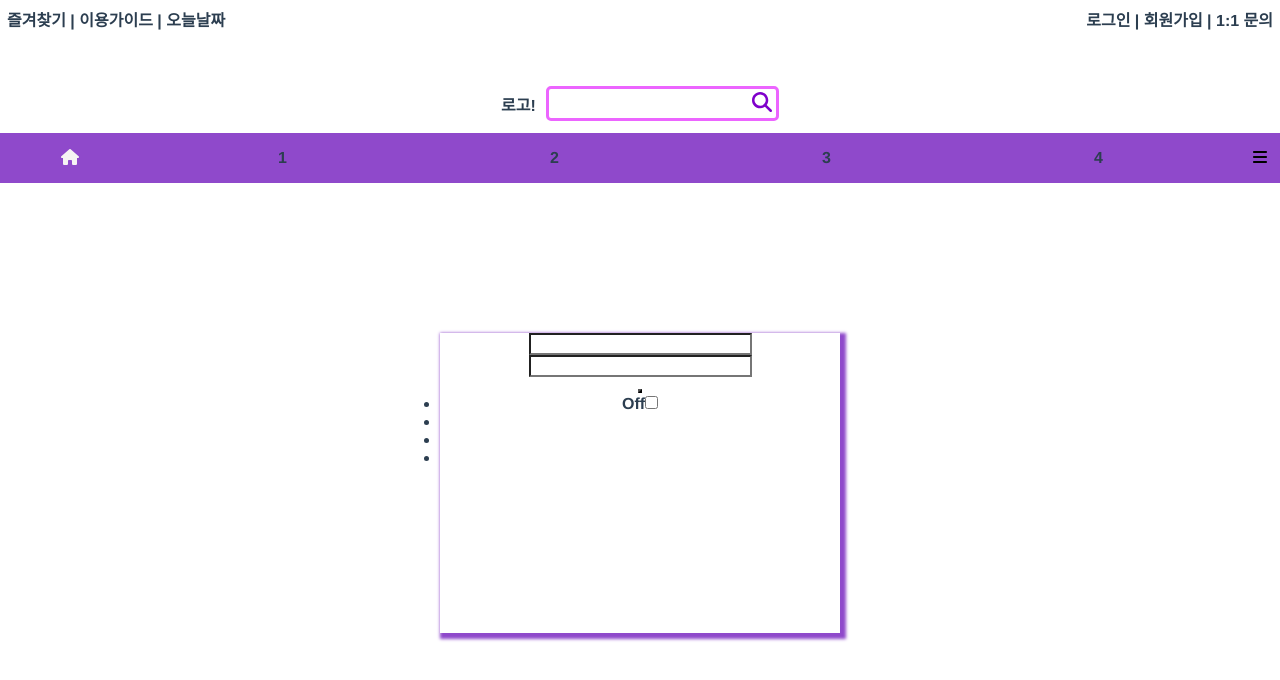
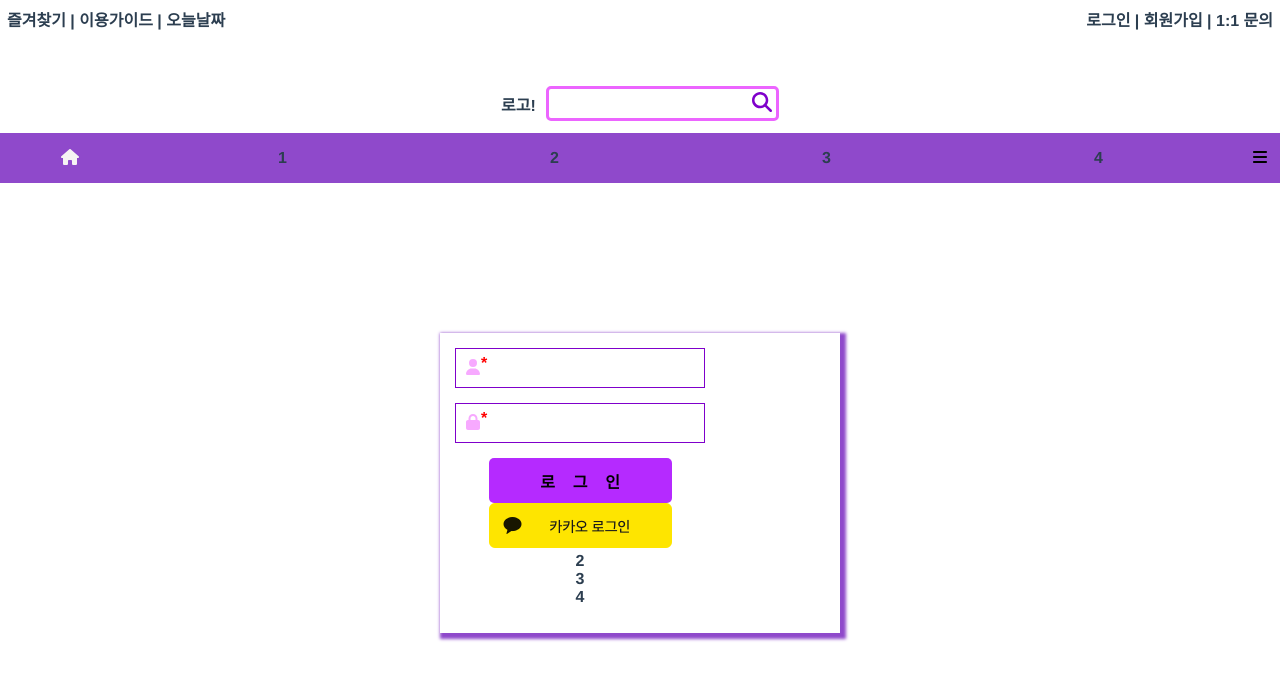
Before and after one commit to Ohjinseo2022/MiniSite, a Vue app in the folder frontend/: page /login in a window 1280 px wide. Shown: the top 680 px of the page. Built offline with nearby package versions, Linux system fonts and the light colour scheme.

Commit message:
로그인 페이지 디자인중

```diff
--- a/frontend/src/components/article/login.vue
+++ b/frontend/src/components/article/login.vue
@@ -1,35 +1,76 @@
 <template>
   <div class="loginBox">
-    <div><input type="text" /></div>
-    <div><input type="password" /></div>
-    <div><button></button></div>
-    <div>
-      <ul>
-        <li>
-          <ToggleButton />
-        </li>
-        <li></li>
-        <li></li>
-        <li></li>
-      </ul>
+    <div class="innerBox">
+      <div class="inputBox">
+        <label for="idinput">
+          <font-awesome-icon class="icon" icon="fa-solid fa-user" /></label
+        ><input
+          id="idinput"
+          type="text"
+          @keyup.enter="onSubmit()"
+          @input="oninputId()"
+          v-model="id"
+        />
+        <span :class="{ clear: clearid, warning: true }">*</span>
+      </div>
+      <div class="inputBox">
+        <label for="pwdinput">
+          <font-awesome-icon class="icon" icon="fa-solid fa-lock" /></label
+        ><input
+          id="pwdinput"
+          type="password"
+          @keyup.enter="onSubmit()"
+          @input="oninputPwd()"
+          v-model="pwd"
+        /><span :class="{ clear: clearpwd, warning: true }">*</span>
+      </div>
+      <div>
+        <button class="loginbtn">
+          로&nbsp;&nbsp;&nbsp;&nbsp;그&nbsp;&nbsp;&nbsp;&nbsp;인
+        </button>
+      </div>
+      <div>
+        <ul class="moreLogin">
+          <li>
+            <button class="kakao"></button>
+          </li>
+          <li>2</li>
+          <li>3</li>
+          <li>4</li>
+        </ul>
+      </div>
+      <div></div>
     </div>
-    <div></div>
   </div>
 </template>
 <script>
-import ToggleButton from '../element/ToggleButton.vue'
 export default {
-  components: { ToggleButton },
+  components: {},
   data() {
     return {
-      sampleData: ''
+      id: '',
+      pwd: '',
+      clearid: 0,
+      clearpwd: 0
     }
   },
   setup() {},
   created() {},
   mounted() {},
   unmounted() {},
-  methods: {}
+
+  computed: {},
+  methods: {
+    oninputId() {
+      this.clearid = this.id === '' ? 0 : 1
+    },
+    oninputPwd() {
+      this.clearpwd = this.pwd === '' ? 0 : 1
+    },
+    onSubmit() {
+      console.log(this.id + this.pwd)
+    }
+  }
 }
 </script>
 <style scoped>
@@ -39,8 +80,73 @@ export default {
   height: 300px;
   box-shadow: 3px 3px 3px 3px #8f49cb;
 }
+.innerBox {
+  position: absolute;
+}
 .box {
   text-align: center;
   margin-bottom: 30px;
 }
+
+.moreLogin {
+  width: 183px;
+  list-style: none;
+  margin: 0 auto;
+}
+
+.loginbtn {
+  width: 183px;
+  height: 45px;
+  border: 0px;
+  background-color: #b52aff;
+  border-radius: 5px;
+}
+.loginbtn:active {
+  background-color: #7f00cb;
+}
+.kakao {
+  background-image: url('@/img/kakao_login_medium_narrow.png');
+  background-size: cover;
+  width: 183px;
+  height: 45px;
+  border: 0;
+}
+
+.kakao:hover {
+  cursor: pointer;
+}
+input {
+  border: 0;
+  outline: none;
+  width: 220px;
+  font-size: 20px;
+  margin-left: 10px;
+}
+.inputBox {
+  border: 1px solid #7f00cb;
+  height: 40px;
+  width: 250px;
+  position: relative;
+  display: flex;
+
+  justify-content: center;
+  align-items: center;
+  padding-left: 16px;
+  margin: 15px;
+}
+
+.icon {
+  color: #f7a9ff;
+}
+
+.warning {
+  position: absolute;
+  left: 25px;
+  top: 5px;
+  color: red;
+}
+
+.clear {
+  display: none;
+}
 </style>
--- a/frontend/src/main.js
+++ b/frontend/src/main.js
@@ -13,16 +13,17 @@ import { FontAwesomeIcon } from '@fortawesome/vue-fontawesome'
 import {
   faMagnifyingGlass,
   faHouse,
-  faBars
+  faBars,
+  faUser,
+  faLock
 } from '@fortawesome/free-solid-svg-icons'
 
 // <font-awesome-icon icon="fa-sharp fa-solid fa-magnifying-glass" />
 /* add icons to the library */
-library.add(faMagnifyingGlass, faHouse, faBars)
+library.add(faMagnifyingGlass, faHouse, faBars, faUser, faLock)
 
 createApp(App)
   .component('font-awesome-icon', FontAwesomeIcon)
-
   .use(store)
   .use(router)
   .mount('#app')
```
Also changed, not shown: frontend/src/img/kakao_login_medium_narrow.png (added).
